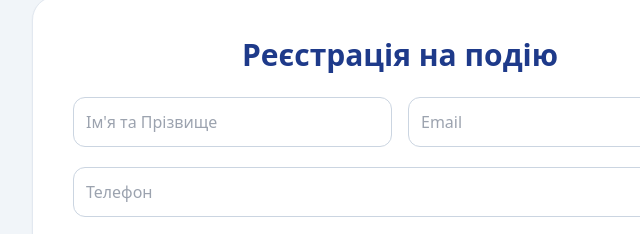
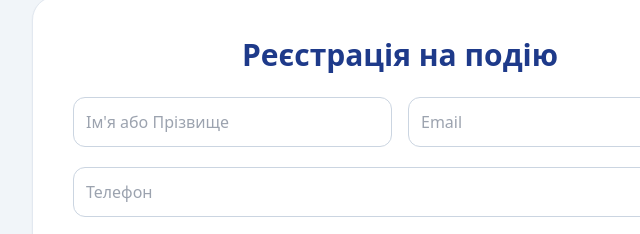
Before and after one commit to uagz-zurich/Rodine-kolo, a plain HTML site: page index.html in a window 1280 px wide. Shown: the part 1113-1347 px from the top of the page, 240-880 px from the left. Drawn offline with nearby package versions, Linux system fonts and the light colour scheme.

Commit message:
Update index.html

```diff
--- a/index.html
+++ b/index.html
@@ -20,7 +20,7 @@
                 <input type="hidden" id="c-date" value="05.07.2026">
 
                 <div class="grid grid-cols-1 md:grid-cols-2 gap-4">
-                    <input type="text" id="c-name" placeholder="Ім'я та Прізвище" required class="w-full p-3 border border-slate-300 rounded-xl focus:ring-2 focus:ring-blue-800 outline-none">
+                    <input type="text" id="c-name" placeholder="Ім'я або Прізвище" required class="w-full p-3 border border-slate-300 rounded-xl focus:ring-2 focus:ring-blue-800 outline-none">
                     <input type="email" id="c-email" placeholder="Email" required class="w-full p-3 border border-slate-300 rounded-xl focus:ring-2 focus:ring-blue-800 outline-none">
                 </div>
 
```
